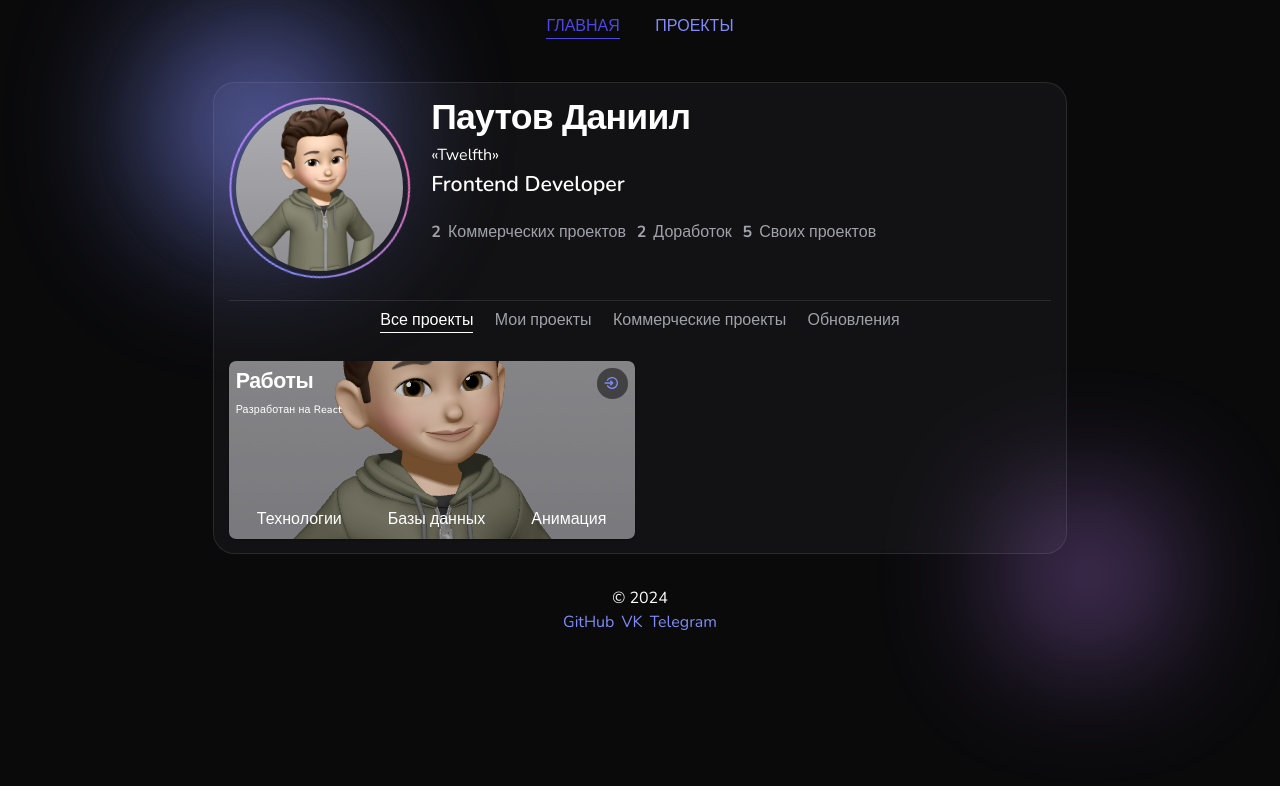
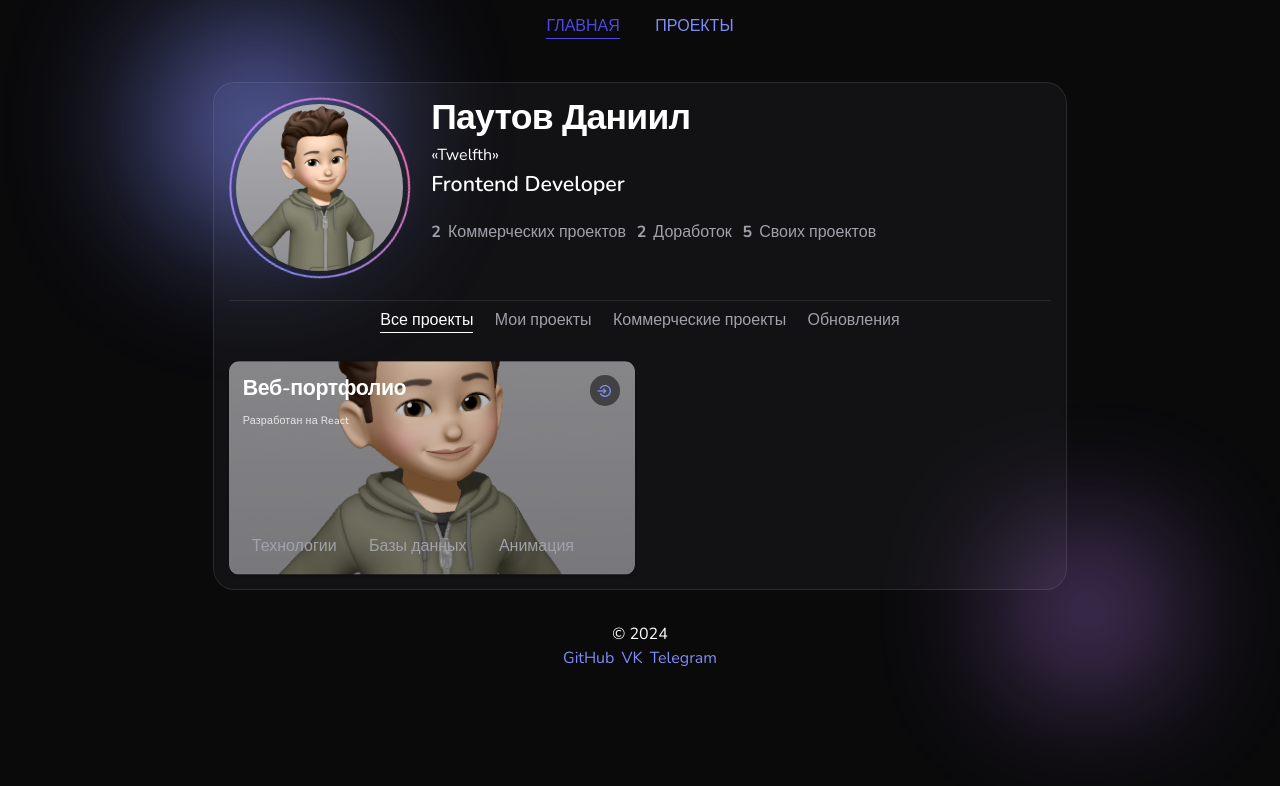
Before and after one commit to TwelfthKyomu/webportfolio, a Next.js app: page / in a window 1280 px wide. Shown: the top 786 px of the page. Built offline with nearby package versions, Linux system fonts and the light colour scheme.

Commit message:
[P-1] Доработка карточки проекта

```diff
--- a/src/components/projects/index.tsx
+++ b/src/components/projects/index.tsx
@@ -2,36 +2,45 @@ import Image from "next/image";
 import Link from "next/link";
 import React, { FC } from "react";
 
-import image1 from "assets/avatar.jpeg"
+import { projectData } from "@/test/commercialProjects";
 import DefaultImage from 'assets/default-image.jpg';
 import Website from "assets/Website";
 
 const Projects: FC = () => {
 	return (
 		<div className="projects">
-			<div className="project">
-				<h1 className="project__title">Работы</h1>
-				<Link className="project__link" href='//'>
-					<Website />
+			<article className="project">
+				<h1 className="project__title">{projectData.title}</h1>
+				{projectData.websiteLink && (
+					<Link className="project__link" href={projectData.websiteLink}>
+						<Website/>
 					</Link>
+				)}
+				{projectData.subtitle && (
 					<h6 className="project__subtitle">
-					Разработан на React
+						{projectData.subtitle}
 					</h6>
-				<div className="project__social">
-					<Link href="/github"></Link>
-				</div>
+				)}
 				<ul className="project__technologies">
-					<li>
-						<span>Технологии</span>
+					{projectData.technologies?.map((tech, index) => (
+						<li key={index}>
+							<span>{tech.name}</span>
+							{tech.items && (
 								<ul className="project__technologies--content">
-							<li>qq</li>
+									{tech.items.map((item, itemIndex) => (
+										<li key={itemIndex}>{item}</li>
+									))}
 								</ul>
+							)}
 						</li>
-					<li>Базы данных</li>
-					<li>Анимация</li>
+					))}
 				</ul>
-				<Image src={image1 || DefaultImage} alt="Проект"/>
-			</div>
+				<Image
+					src={projectData.image || DefaultImage}
+					alt={projectData.title}
+					className="project__image"
+				/>
+			</article>
 		</div>
 	);
 }
--- a/src/styles/components/projects/style.scss
+++ b/src/styles/components/projects/style.scss
@@ -8,43 +8,53 @@
     display: grid;
     grid-template-columns: 1fr auto;
     grid-template-rows: auto 1fr auto;
-    flex-wrap: wrap;
     position: relative;
     width: 100%;
     overflow: hidden;
+    background: theme(overlay, light);
+    backdrop-filter: theme(effects, backdrop-blur);
     box-shadow: theme(shadow, sm);
-    padding: d-vw(8);
-    border-radius: d-vw(8);
-    height: d-vw(200);
-    gap: d-vw(4);
+    padding: d-vw(16);
+    border-radius: d-vw(12);
+    min-height: d-vw(240);
+    gap: d-vw(8);
 
     &:hover {
         img {
-            filter: brightness(0.5) theme(effects, backdrop-blur);
+            filter: brightness(0.6) theme(effects, backdrop-blur);
+            transform: translateY(-50%) scale(1.05);
+        }
+
+        .project__technologies--content {
+            opacity: 1;
         }
     }
 
     img {
         z-index: -1;
+        position: absolute;
         inset: 0;
-        position: absolute;
         width: 100%;
+        height: 100%;
         object-fit: cover;
         transform: translateY(-50%);
         top: 50%;
         filter: brightness(0.8);
 
-        @include animate(filter);
+        @include animate-custom((filter, transform), base);
     }
 }
 
 .project__title {
+    color: theme(text, primary);
+
     @include h3;
 }
 
 .project__subtitle {
-    opacity: 1;
+    opacity: 0.8;
     user-select: none;
+    grid-column: 1 / -1;
 
     @include caption;
 }
@@ -52,11 +62,12 @@
 .project__technologies {
     display: flex;
     justify-content: space-around;
-    grid-column: span 2;
-    gap: d-vw(4);
+    gap: d-vw(16);
 
     li {
         cursor: pointer;
+        position: relative;
+        color: theme(text, secondary);
 
         &::after {
             content: '';
@@ -64,17 +75,21 @@
             width: 0;
             height: 1px;
             background: currentColor;
+            margin-top: d-vw(2);
 
             @include animate(width);
         }
 
         &:hover {
+            color: theme(text, primary);
+
             &::after {
                 width: 100%;
             }
 
             .project__technologies--content {
                 opacity: 1;
+                transform: translateY(0);
             }
         }
     }
@@ -82,21 +97,47 @@
 
 .project__technologies--content {
     position: absolute;
-    bottom: 2rem;
-    left: d-vw(8);
-    height: d-vw(120);
-    background: red;
+    left: 0;
     opacity: 0;
+    backdrop-filter: theme(effects, backdrop-blur);
+    background: theme(overlay, medium);
+    bottom: calc(100% + #{d-vw(8)});
+    padding: d-vw(8);
+    border-radius: d-vw(8);
+    min-width: d-vw(120);
+    transform: translateY(d-vw(8));
 
-    @include animate(opacity);
+    @include animate-custom((opacity, transform), base);
+
+    li {
+        padding: d-vw(4) d-vw(8);
+        border-radius: d-vw(4);
+
+        @include caption;
+
+        &::after {
+            display: none;
+        }
+
+        &:hover {
+            background: theme(overlay, light);
+        }
+    }
 }
 
 .project__link {
     width: fit-content;
     height: fit-content;
-    padding: d-vw(8);
     border-radius: 50%;
     background: theme(overlay, medium);
+    backdrop-filter: theme(effects, backdrop-blur);
+    padding: d-vw(8);
+
+    @include animate(background);
+
+    &:hover {
+        background: theme(overlay, light);
+    }
 
     svg {
         width: d-vw(18);
--- a/src/styles/layout/header.scss
+++ b/src/styles/layout/header.scss
@@ -3,6 +3,7 @@
 }
 
 .header__nav {
+    user-select: none;
 	display: flex;
 	gap: d-vw(8);
 	padding-block: d-vw(8);
--- a/src/test/commercialProjects.ts
+++ b/src/test/commercialProjects.ts
@@ -1,4 +1,5 @@
-import { commercialProject } from "@/types/project";
+import { commercialProject, ProjectData } from "@/types/project";
+import image1 from "assets/avatar.jpeg";
 
 const commercialProjects: commercialProject[] = [
 	{
@@ -17,3 +18,25 @@ const commercialProjects: commercialProject[] = [
 		}
 	},
 ];
+
+export const projectData: ProjectData = {
+	title: "Веб-портфолио",
+	subtitle: "Разработан на React",
+	image: image1,
+	technologies: [
+		{
+			name: "Технологии",
+			items: ["React", "TypeScript", "Next.js", "SCSS"]
+		},
+		{
+			name: "Базы данных",
+			items: ["MongoDB", "Prisma"]
+		},
+		{
+			name: "Анимация",
+			items: ["Framer Motion", "GSAP"]
+		}
+	],
+	githubLink: "https://github.com/TwelfthDannis/webportfolio",
+	websiteLink: "/"
+};
```
Also changed, not shown: src/types/project.ts (+16 -0 lines). Lines whose indentation alone changed are shown as unchanged.
